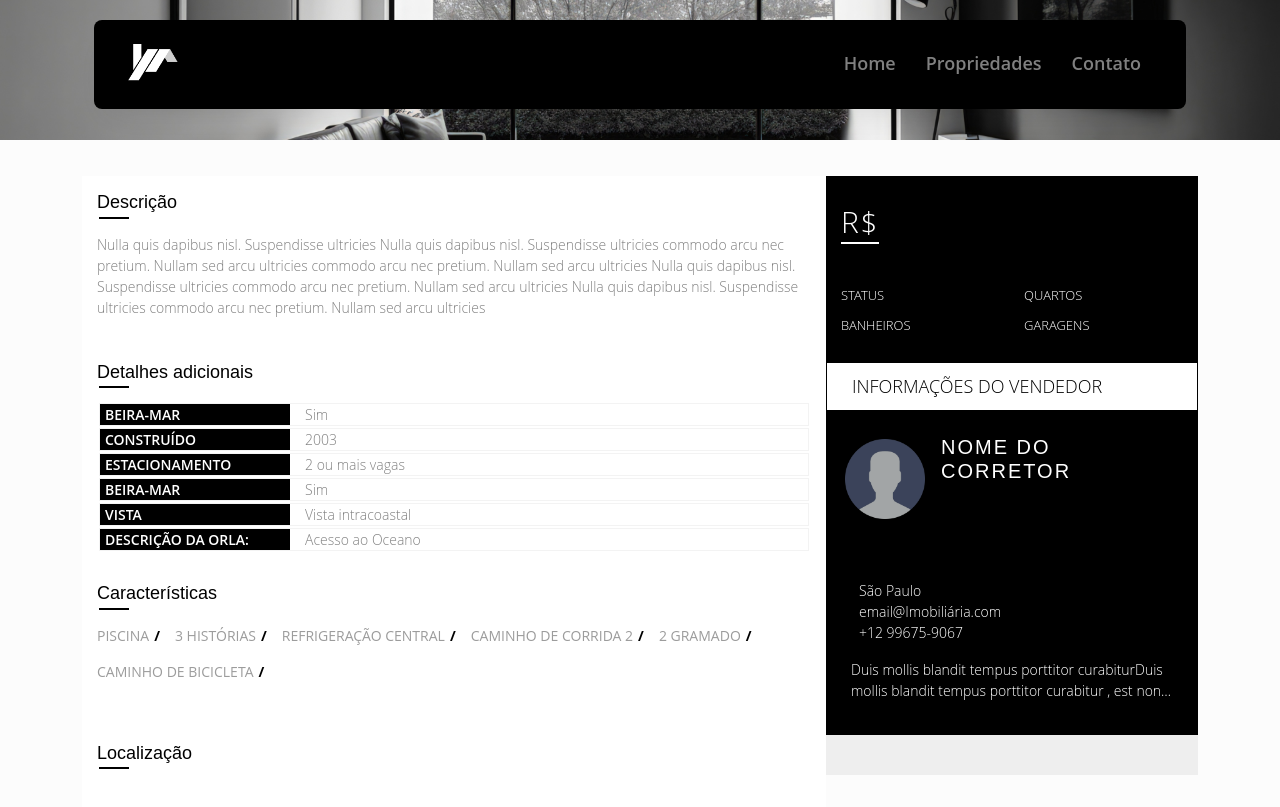
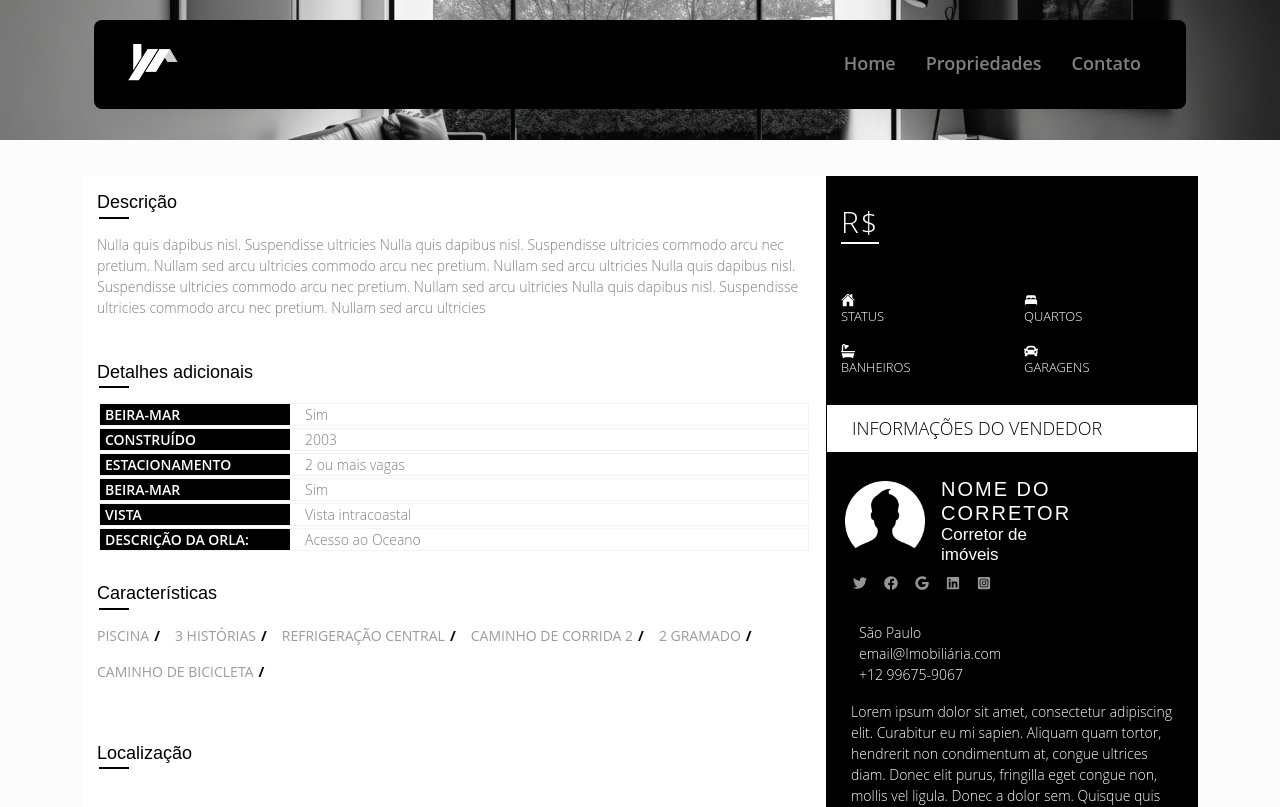
Before and after one commit to VictorBravim/RealEstate, a Next.js app: page /Casa in a window 1280 px wide. Shown: the top 807 px of the page. Built offline with nearby package versions, Linux system fonts and the light colour scheme.

Commit message:
Mudança

```diff
--- a/src/components/Casas/Casas.tsx
+++ b/src/components/Casas/Casas.tsx
@@ -1,6 +1,8 @@
 import { useRouter } from 'next/router';
 import Image from 'next/image';
 import "@/styles/Globalll.css"
+import { FaTwitter, FaFacebook, FaInstagramSquare, FaLinkedin, FaGoogle, FaBath, FaCar } from "react-icons/fa";
+import { IoHome, IoBed } from "react-icons/io5";
 import user from '@/assets/user.png'
 
 export default function Casa() {
@@ -100,7 +102,7 @@ export default function Casa() {
                                                 <div className="row">
                                                     <div className="col-xs-6 col-sm-6 col-md-6 p-b-15">
                                                         <span className="property-info-icon icon-tag">
-                                                            <i className='bx bxs-home-smile'></i>
+                                                            <i><IoHome /></i>
                                                         </span>
                                                         <span className="property-info-entry">
                                                             <span className="property-info-label">Status</span>
@@ -109,7 +111,7 @@ export default function Casa() {
                                                     </div>
                                                     <div className="col-xs-6 col-sm-6 col-md-6 p-b-15">
                                                         <span className="property-info-icon icon-bed">
-                                                            <i className='bx bxs-bed'></i>
+                                                            <i><IoBed /></i>
                                                         </span>
                                                         <span className="property-info-entry">
                                                             <span className="property-info-label">Quartos</span>
@@ -120,7 +122,7 @@ export default function Casa() {
                                                 <div className="row">
                                                     <div className="col-xs-6 col-sm-6 col-md-6 p-b-15">
                                                         <span className="property-info-icon icon-bath">
-                                                            <i className='bx bxs-bath'></i>
+                                                            <i><FaBath /></i>
                                                         </span>
                                                         <span className="property-info-entry">
                                                             <span className="property-info-label">Banheiros</span>
@@ -129,7 +131,7 @@ export default function Casa() {
                                                     </div>
                                                     <div className="col-xs-6 col-sm-6 col-md-6 p-b-15">
                                                         <span className="property-info-icon icon-garage">
-                                                            <i className='bx bxs-car'></i>
+                                                            <i><FaCar /></i>
                                                         </span>
                                                         <span className="property-info-entry">
                                                             <span className="property-info-label">Garagens</span>
@@ -156,19 +158,19 @@ export default function Casa() {
                                                     </h3>
                                                     <div className="dealer-social-media">
                                                         <a className="twitter" target="_blank" href="">
-                                                            <i className='bx bxl-twitter'></i>
+                                                            <i><FaTwitter /></i>
                                                         </a>
                                                         <a className="facebook" target="_blank" href="">
-                                                            <i className='bx bxl-facebook'></i>
+                                                            <i><FaFacebook /></i>
                                                         </a>
                                                         <a className="gplus" target="_blank" href="">
-                                                            <i className='bx bxl-google'></i>
+                                                            <i><FaGoogle /></i>
                                                         </a>
                                                         <a className="linkedin" target="_blank" href="">
-                                                            <i className='bx bxl-linkedin'></i>
+                                                            <i><FaLinkedin /></i>
                                                         </a>
                                                         <a className="instagram" target="_blank" href="">
-                                                            <i className='bx bxl-instagram-alt'></i>
+                                                            <i><FaInstagramSquare /></i>
                                                         </a>
                                                     </div>
                                                 </div>
@@ -179,8 +181,7 @@ export default function Casa() {
                                                     <li><i className="pe-7s-mail strong"> </i> email@Imobiliária.com</li>
                                                     <li><i className="pe-7s-call strong"> </i> +12 99675-9067</li>
                                                 </ul>
-                                                <p>Duis mollis blandit tempus porttitor curabiturDuis mollis blandit tempus
-                                                    porttitor curabitur , est non…</p>
+                                                <p>Lorem ipsum dolor sit amet, consectetur adipiscing elit. Curabitur eu mi sapien. Aliquam quam tortor, hendrerit non condimentum at, congue ultrices diam. Donec elit purus, fringilla eget congue non, mollis vel ligula. Donec a dolor sem. Quisque quis dictum arcu. Nulla tempor ac ante nec congue. Mauris congue erat eu nunc volutpat finibus. Maecenas a efficitur nibh, eget tempor leo. Duis mattis lacinia semper. Quisque ex urna, posuere ac finibus ut, sodales a dui. Nulla feugiat orci id urna placerat, in ornare ipsum dictum.</p>
                                             </div>
                                         </div>
                                     </div>
--- a/src/styles/Globalll.css
+++ b/src/styles/Globalll.css
@@ -2484,6 +2484,7 @@ single property page
     font-weight: 300;
     text-transform: uppercase;
     letter-spacing: 3px;
+    color: white !important;
 }
 
 .single-property-header .property-price {
@@ -2603,20 +2604,13 @@ single property page
 .dealer-name span {
     font-size: 17px;
     clear: both;
-}
-
-.dealer-face img {
-    opacity: 0.7
-}
-
-.dealer-face img:hover {
-    opacity: 0.9;
-    border: 2px solid #FFF;
+    color: white;
 }
 
 .dealer-social-media a {
     color: #969696;
     margin: 5px;
+    margin-left: 12px;
 }
 
 .dealer-contacts {
```
Also changed, not shown: src/assets/user.png.
